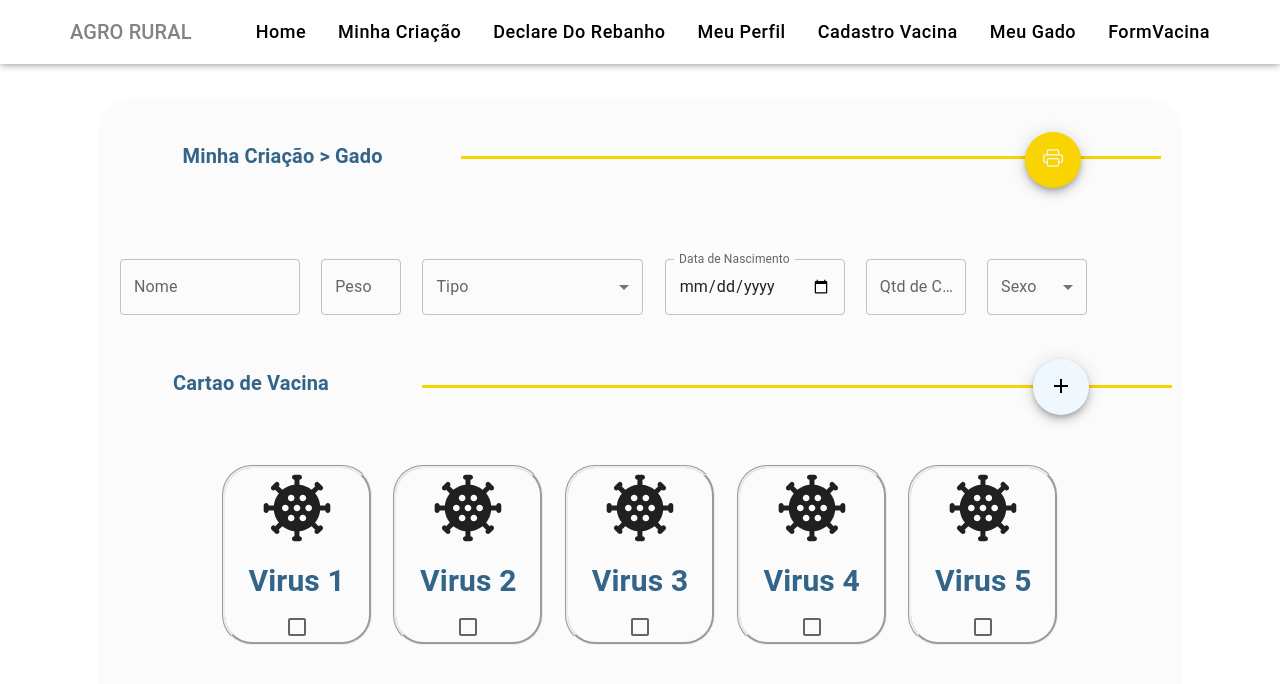
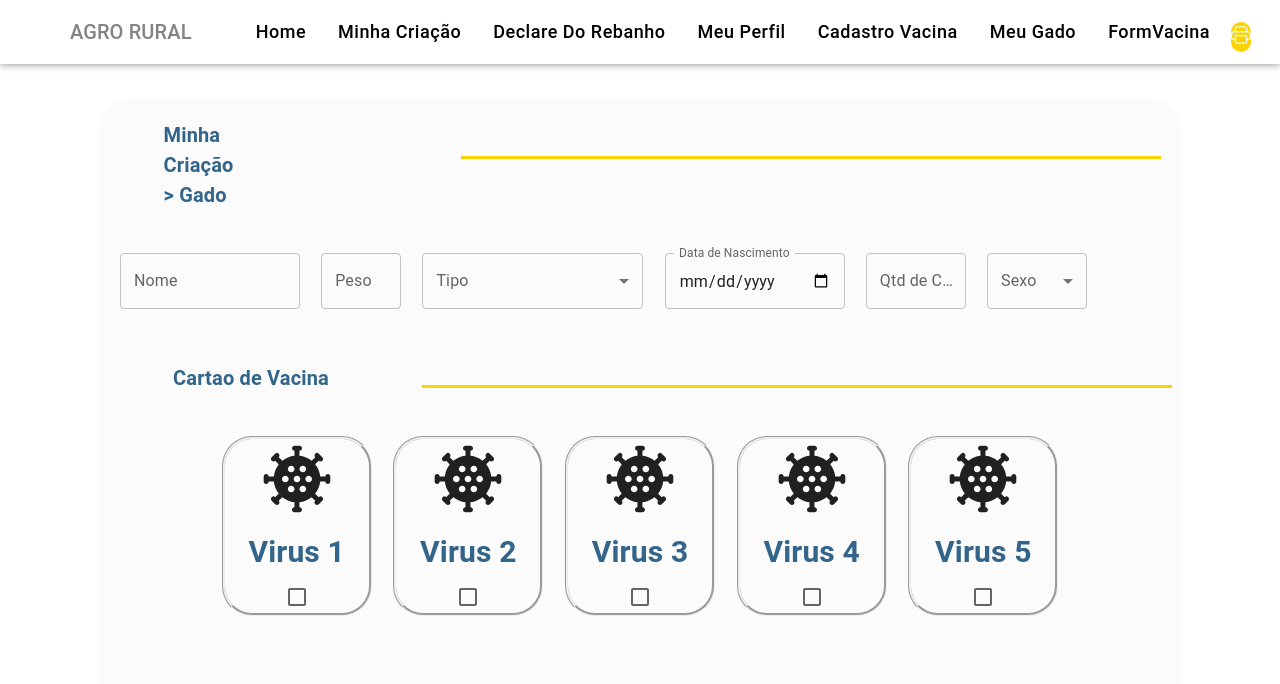
Before and after one commit to tccwebrural/Reac-tcc, a React (Create React App) app: page /infoGado/meuGado in a window 1280 px wide. Shown: the top 684 px of the page. Built offline with nearby package versions, Linux system fonts and the light colour scheme.

Commit message:
Retirado o botao d e ADD na pag meuGado

```diff
--- a/src/modules/infoGado/formVacina.tsx
+++ b/src/modules/infoGado/formVacina.tsx
@@ -4,6 +4,7 @@ import { BsPrinter } from "react-icons/bs";
 import { MdCoronavirus } from "react-icons/md";
 import { Animal } from "../animals/models/Animal.model";
 import "./formVacina.css"
+import AddIcon from "@mui/icons-material/Add";
 
 const onChangeDataForm = (event: any) => {
     const [dataForm, setDataForm] = useState<Animal>({});
@@ -105,6 +106,11 @@ const formVacina = (): ReactElement => {
                             <div id="tituloVacina">
                                 <h2 id="nomeTitulo">Cartao de Vacina</h2>
                                 <span id="nomeTituloLinhaVacina"></span>
+                                <Fab id="printAdd">
+                                    <button id="btPrintAddIcon">
+                                        <AddIcon />
+                                    </button>
+                                </Fab>
                             </div>
                             <div id="infoGado">
                                 <Box>
--- a/src/modules/infoGado/meuGado.css
+++ b/src/modules/infoGado/meuGado.css
@@ -11,7 +11,8 @@
 }
 
 #tituloGado{
-    margin: 2%;
+    display: flex;
+    justify-content: space-around;
 }
 
 #infoGado{
--- a/src/modules/infoGado/meuGado.tsx
+++ b/src/modules/infoGado/meuGado.tsx
@@ -4,7 +4,6 @@ import { Box, Checkbox, Container, Fab, FormControl, Grid, InputLabel, MenuItem,
 import { MdCoronavirus } from "react-icons/md";
 import { Animal } from "../animals/models/Animal.model";
 import { BsPrinter } from "react-icons/bs";
-import AddIcon from "@mui/icons-material/Add";
 
 const onChangeDataForm = (event: any) => {
     const [dataForm, setDataForm] = useState<Animal>({});
@@ -106,11 +105,6 @@ const meuGado = (): ReactElement => {
                             <div id="tituloVacina">
                                 <h2 id="nomeTitulo">Cartao de Vacina</h2>
                                 <span id="nomeTituloLinhaVacina"></span>
-                                <Fab id="printAdd">
-                                    <button id="btPrintAddIcon">
-                                        <AddIcon />
-                                    </button>
-                                </Fab>
                             </div>
 
                             <div id="blocoVacinas">
```
